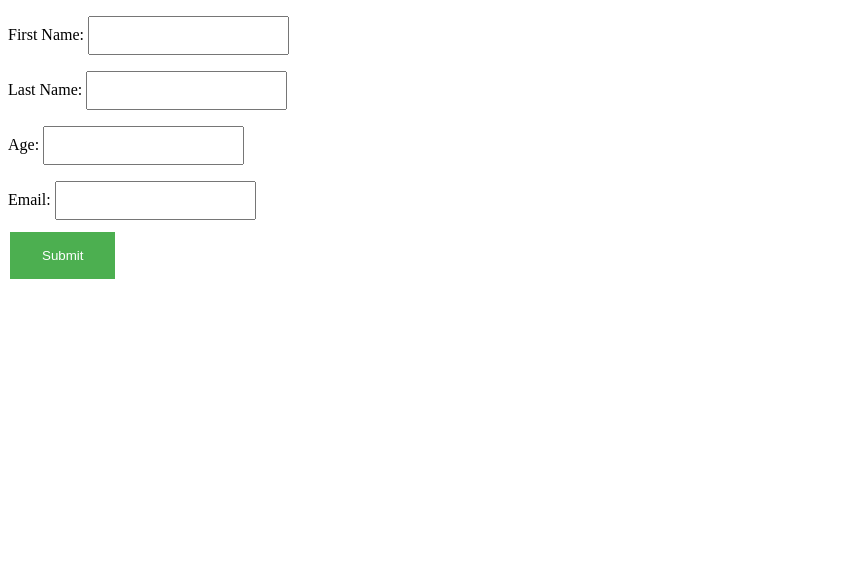
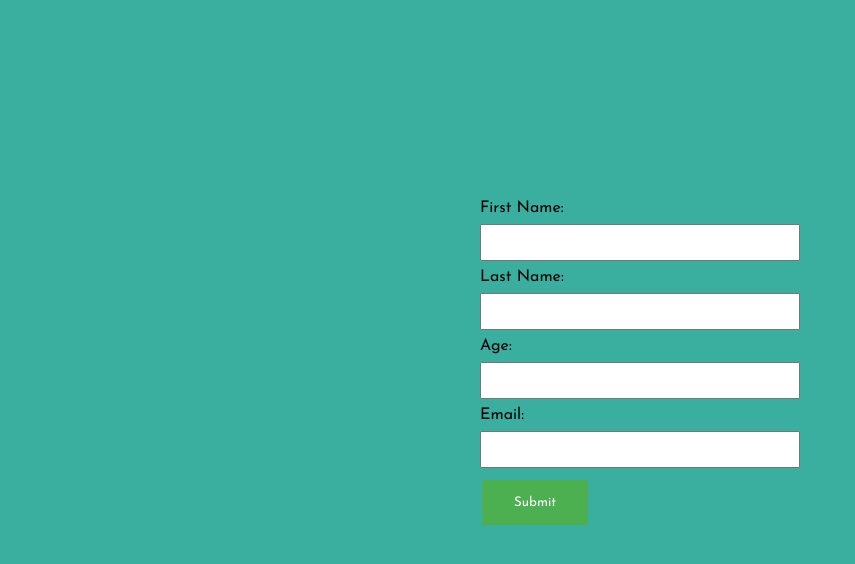
Before and after one commit to Alitsuli/NodeExpress, a plain HTML site: page Validation/index.html in a window 1280 px wide. Shown: the whole page, without its empty margins (0-855 px from the left). Drawn offline with Linux system fonts and the light colour scheme.

Commit message:
updated style

```diff
--- a/Validation/style.css
+++ b/Validation/style.css
@@ -1,12 +1,43 @@
+@import url('https://fonts.googleapis.com/css?family=Josefin+Sans');
+*{
+    margin: 0;
+    padding: 0;
+    box-sizing: border-box;
+    outline: none;
+    text-decoration: none;
+    font-family: 'Josefin Sans', sans-serif;
+}
+body{
+    background: #3aaf9f;
+}
+.wrapper{
+    max-width: 350px;
+    width: 100%;
+    height: auto;
+    background: #fff;
+    padding: 60px 45px;
+    position: absolute;
+    top: 50%;
+    left: 50%;
+    transform: translate(-50%,-50%);
+    border-radius: 20px;
+}
+#age,#email,#fName,#lName{
+    width: 320px;
+}
 
+form{
+    margin: 200px auto;
+    width: 320px;
+}
 
 input:invalid {
     border: 2px dashed red;
 }
 input{
-    padding: 10px 10px;
+    padding: 10px;
     margin: 8px 0;
-    box-sizing: initial;
+    box-sizing: border-box;
 }
 input[type=submit]{
     background-color: #4CAF50;
```
